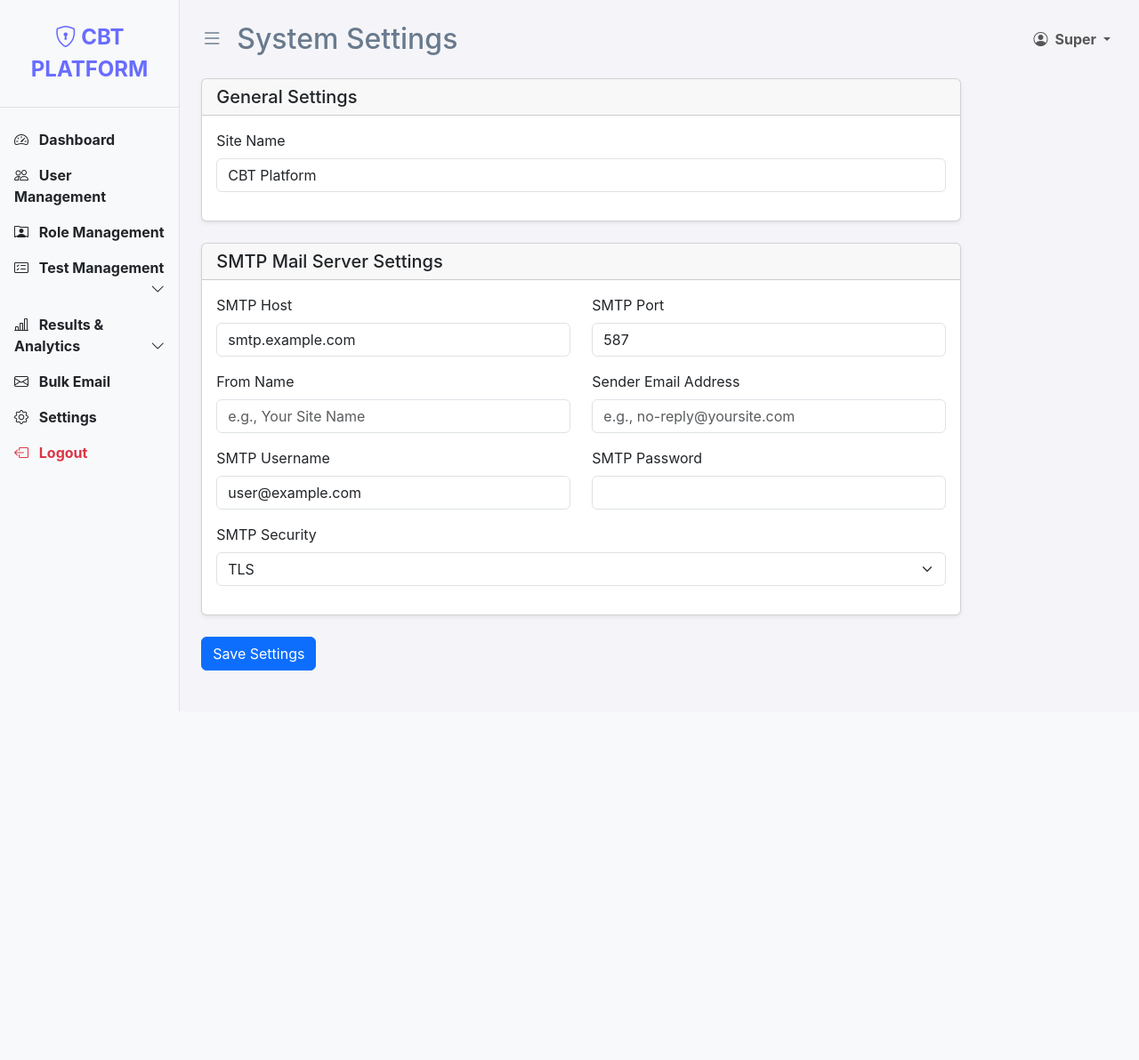
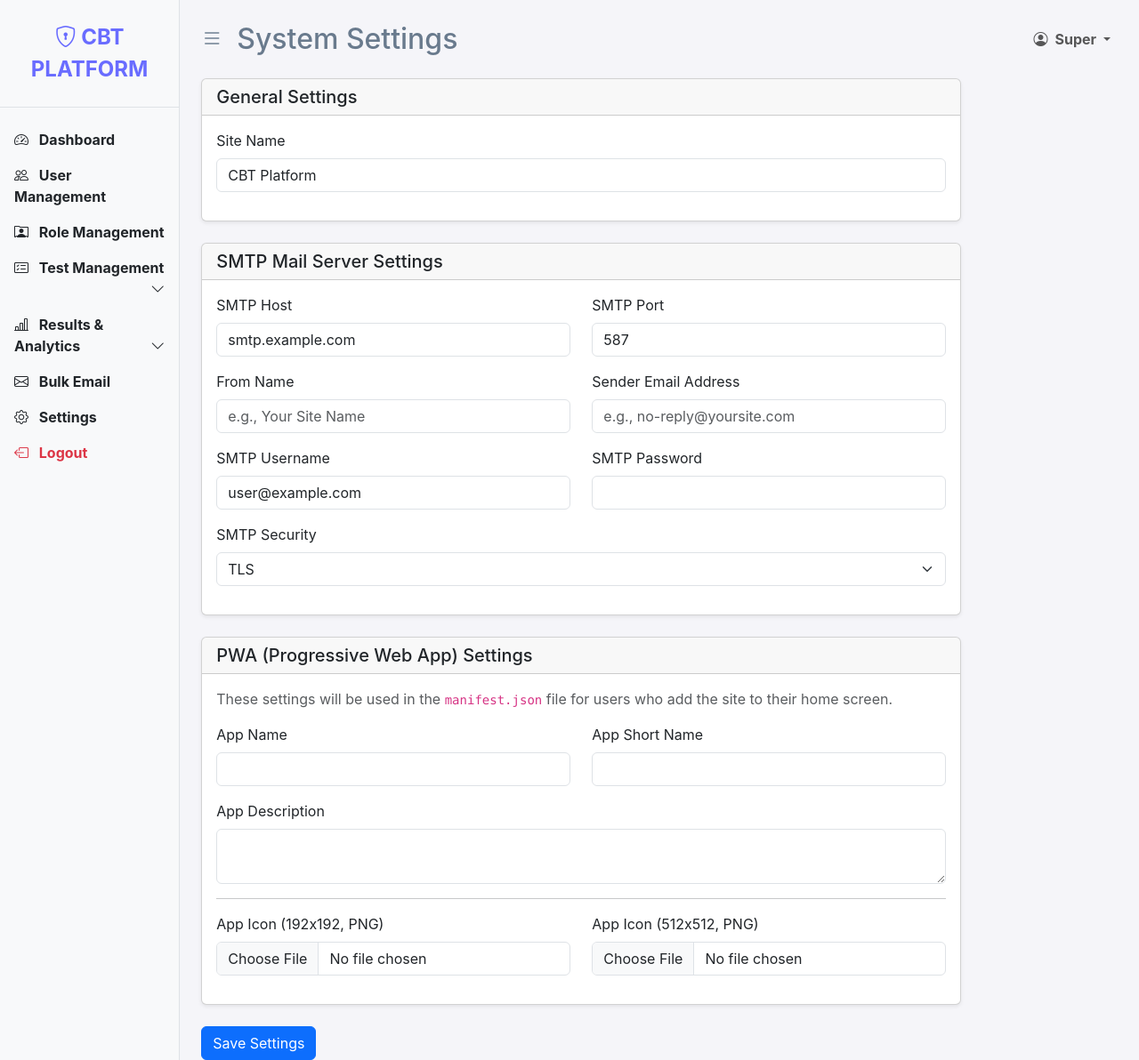
Before and after one commit to philmorehost/EFLEX, a PHP site: page /admin/settings.php in a window 1280 px wide. Shown: the whole page at 89% size. Before the commit the page ends 800 px from the top, so only its background shows below. Run offline with PHP 8.4, Linux system fonts and the light colour scheme; a user stored in the database is signed in; data comes from the database, SQL or seed files in the repository.

Commit message:
This commit introduces the foundational framework for making the application a Progressive Web App (PWA). It includes backend settings for administrators to customize the PWA and a safe, non-caching service worker to prevent session issues.
Key Changes:

1.  **PWA Core Files:**
    - A dynamic `manifest.php` is added to generate the web app manifest based on database settings. The static `manifest.json` is backed up.
    - A safe, non-caching `sw.js` is implemented to prevent potential logout issues the user was concerned about. It establishes the service worker without implementing aggressive caching strategies for now.
    - A `register-sw.js` script is added to handle the registration of the service worker.

2.  **Admin Settings:**
    - The `admin/settings.php` page is updated with a new "PWA Settings" card.
    - Admins can now set the App Name, Short Name, and Description.
    - Admins can upload 192x192 and 512x512 pixel icons for the PWA. The backend logic is updated to handle these file uploads.

3.  **Frontend Integration:**
    - The `includes/header.php` file is updated to link to the new dynamic `manifest.php` and to include the `register-sw.js` script, enabling the PWA framework across the entire site.

```diff
--- a/admin/settings.php
+++ b/admin/settings.php
@@ -11,10 +11,56 @@ if (!isset($_SESSION['user_id']) || $_SESSION['role_id'] != 1) { // Super Admin
 $errors = [];
 $success_message = '';
 
+// Helper function to handle file uploads
+function handle_file_upload($file_key, $upload_dir, $current_value = null) {
+    if (isset($_FILES[$file_key]) && $_FILES[$file_key]['error'] === UPLOAD_ERR_OK) {
+        $file = $_FILES[$file_key];
+
+        // Basic validation
+        $allowed_types = ['image/png'];
+        if (!in_array($file['type'], $allowed_types)) {
+            return ['error' => "Invalid file type for $file_key. Only PNG is allowed."];
+        }
+
+        if (!is_dir($upload_dir)) {
+            mkdir($upload_dir, 0755, true);
+        }
+
+        // Use a fixed filename based on the key
+        $filename = str_replace('_', '-', $file_key) . '.png';
+        $new_filepath = $upload_dir . $filename;
+
+        if (move_uploaded_file($file['tmp_name'], __DIR__ . '/../' . $new_filepath)) {
+            return ['filepath' => $new_filepath];
+        } else {
+            return ['error' => "Failed to move uploaded file for $file_key."];
+        }
+    }
+    return ['filepath' => $current_value]; // No new file uploaded, keep old value
+}
+
+
 // --- Form Submission Logic ---
 if ($_SERVER["REQUEST_METHOD"] == "POST") {
     $settings_to_update = $_POST['settings'];
 
+    // Handle PWA Icon Uploads
+    $upload_dir = 'assets/img/icons/';
+    $icon_keys = ['pwa_icon_192', 'pwa_icon_512'];
+    foreach ($icon_keys as $key) {
+        $current_value = $settings[$key] ?? null;
+        $upload_result = handle_file_upload($key, $upload_dir, $current_value);
+        if (isset($upload_result['error'])) {
+            $errors[] = $upload_result['error'];
+        } else {
+            if(!empty($upload_result['filepath'])) {
+                 $settings_to_update[$key] = $upload_result['filepath'];
+            }
+        }
+    }
+
+
+    if(empty($errors)) {
         $conn->begin_transaction();
         try {
             $stmt = $conn->prepare("INSERT INTO settings (setting_key, setting_value) VALUES (?, ?) ON DUPLICATE KEY UPDATE setting_value = VALUES(setting_value)");
@@ -26,9 +72,18 @@ if ($_SERVER["REQUEST_METHOD"] == "POST") {
             $stmt->close();
             $conn->commit();
             $success_message = "Settings updated successfully!";
+
+            // Refresh settings after update
+            $settings_result = $conn->query("SELECT * FROM settings");
+            $settings = []; // Clear old settings
+            while ($row = $settings_result->fetch_assoc()) {
+                $settings[$row['setting_key']] = $row['setting_value'];
+            }
+
         } catch (Exception $e) {
             $conn->rollback();
             $errors[] = "Failed to update settings: " . $e->getMessage();
+        }
     }
 }
 
@@ -67,7 +122,7 @@ require_once __DIR__ . '/../includes/header.php';
                         <div class="alert alert-success"><?php echo $success_message; ?></div>
                     <?php endif; ?>
 
-                    <form action="settings.php" method="POST">
+                    <form action="settings.php" method="POST" enctype="multipart/form-data">
                         <div class="card shadow-sm">
                             <div class="card-header">
                                 <h5 class="mb-0">General Settings</h5>
@@ -126,6 +181,50 @@ require_once __DIR__ . '/../includes/header.php';
                             </div>
                         </div>
 
+                        <div class="card shadow-sm mt-4">
+                            <div class="card-header">
+                                <h5 class="mb-0">PWA (Progressive Web App) Settings</h5>
+                            </div>
+                            <div class="card-body">
+                                <p class="text-muted">These settings will be used in the <code>manifest.json</code> file for users who add the site to their home screen.</p>
+                                <div class="row">
+                                    <div class="col-md-6 mb-3">
+                                        <label for="pwa_name" class="form-label">App Name</label>
+                                        <input type="text" class="form-control" id="pwa_name" name="settings[pwa_name]" value="<?php echo htmlspecialchars($settings['pwa_name'] ?? ''); ?>">
+                                    </div>
+                                    <div class="col-md-6 mb-3">
+                                        <label for="pwa_short_name" class="form-label">App Short Name</label>
+                                        <input type="text" class="form-control" id="pwa_short_name" name="settings[pwa_short_name]" value="<?php echo htmlspecialchars($settings['pwa_short_name'] ?? ''); ?>">
+                                    </div>
+                                </div>
+                                <div class="mb-3">
+                                    <label for="pwa_description" class="form-label">App Description</label>
+                                    <textarea class="form-control" id="pwa_description" name="settings[pwa_description]" rows="2"><?php echo htmlspecialchars($settings['pwa_description'] ?? ''); ?></textarea>
+                                </div>
+                                <hr>
+                                <div class="row">
+                                    <div class="col-md-6 mb-3">
+                                        <label for="pwa_icon_192" class="form-label">App Icon (192x192, PNG)</label>
+                                        <input class="form-control" type="file" id="pwa_icon_192" name="pwa_icon_192" accept=".png">
+                                        <?php if(!empty($settings['pwa_icon_192'])): ?>
+                                            <div class="mt-2">
+                                                <small>Current: <img src="../<?php echo htmlspecialchars($settings['pwa_icon_192']); ?>?v=<?php echo time(); ?>" alt="Icon 192" style="width: 32px; height: 32px;"></small>
+                                            </div>
+                                        <?php endif; ?>
+                                    </div>
+                                    <div class="col-md-6 mb-3">
+                                        <label for="pwa_icon_512" class="form-label">App Icon (512x512, PNG)</label>
+                                        <input class="form-control" type="file" id="pwa_icon_512" name="pwa_icon_512" accept=".png">
+                                         <?php if(!empty($settings['pwa_icon_512'])): ?>
+                                            <div class="mt-2">
+                                                <small>Current: <img src="../<?php echo htmlspecialchars($settings['pwa_icon_512']); ?>?v=<?php echo time(); ?>" alt="Icon 512" style="width: 32px; height: 32px;"></small>
+                                            </div>
+                                        <?php endif; ?>
+                                    </div>
+                                </div>
+                            </div>
+                        </div>
+
                         <div class="mt-4">
                             <button type="submit" class="btn btn-primary">Save Settings</button>
                         </div>
--- /dev/null
+++ b/assets/js/register-sw.js
@@ -0,0 +1,11 @@
+if ('serviceWorker' in navigator) {
+  window.addEventListener('load', () => {
+    navigator.serviceWorker.register('/sw.js')
+      .then(registration => {
+        console.log('Service Worker registered successfully with scope: ', registration.scope);
+      })
+      .catch(error => {
+        console.log('Service Worker registration failed: ', error);
+      });
+  });
+}
--- a/includes/header.php
+++ b/includes/header.php
@@ -13,8 +13,8 @@ require_once __DIR__ . '/config.php';
     <meta name="description" content="A robust and scalable platform for conducting computer-based tests.">
 
     <!-- PWA & Mobile Meta -->
-    <link rel="manifest" href="<?php echo BASE_URL; ?>manifest.json">
-    <meta name="theme-color" content="#696cff">
+    <link rel="manifest" href="<?php echo BASE_URL; ?>manifest.php">
+    <meta name="theme-color" content="#007bff">
     <meta name="apple-mobile-web-app-capable" content="yes">
     <meta name="apple-mobile-web-app-status-bar-style" content="black-translucent">
     <meta name="apple-mobile-web-app-title" content="<?php echo SITE_NAME; ?>">
@@ -33,6 +33,9 @@ require_once __DIR__ . '/config.php';
 
     <!-- Chart.js CDN -->
     <script src="https://cdn.jsdelivr.net/npm/chart.js"></script>
+
+    <!-- PWA Service Worker Registration -->
+    <script src="<?php echo BASE_URL; ?>assets/js/register-sw.js"></script>
 </head>
 <body>
 
```
Also changed, not shown: manifest.php (added, +46 -0 lines), sw.js (+17 -83 lines), 2 other files. Lines whose indentation alone changed are shown as unchanged.
